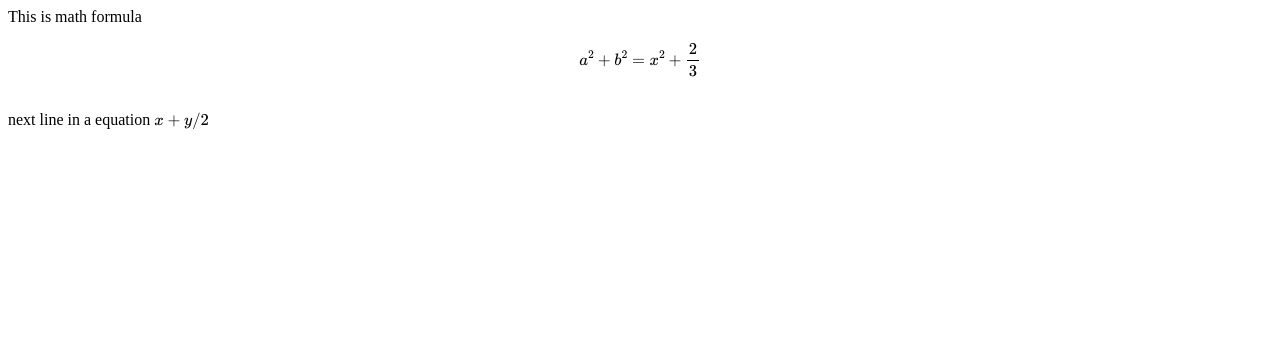
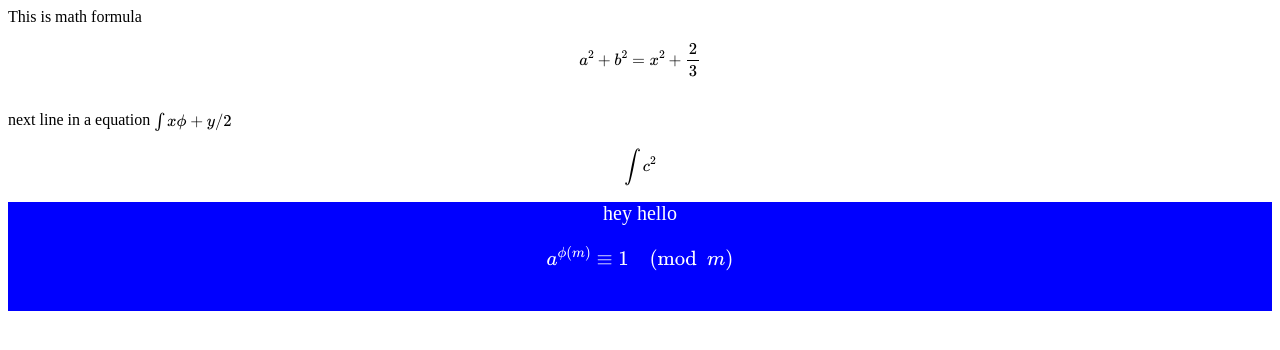
Before and after one commit to miyad/MathWeb, a plain HTML site: page index.html in a window 1280 px wide. Drawn offline with nearby package versions, Linux system fonts and the light colour scheme; some packages are replaced by stand-ins of ours.

Commit message:
mathjax(latex) with javascript programmable

```diff
--- a/index.html
+++ b/index.html
@@ -13,7 +13,25 @@
 <body>
     This is math formula $$a^2+b^2 = x^2 + \frac{2}{3}$$
     <br>
-    next line in a equation $x+y/2$
+    next line in a equation $\int x\phi+y/2$
+    \[
+        \int c^2
+    \]
+    <div class="term" id='n'>
+        hey hello
+    </div>
+    <style>
+        .term{
+            background-color:blue;
+            padding-bottom: 20px;
+        }
+        #n {
+           text-align: center;
+           color:white;
+           font-size: 20px;
+        }
+    </style>
+
 </body>
 <script type="text/x-mathjax-config">
     MathJax.Hub.Config({
@@ -22,5 +40,7 @@
         processEscapes: true
       }
     });
+    let a = document.getElementById('n');
+    a.appendChild(document.createTextNode("$$ a^{\\phi(m)} \\equiv 1\\pmod m $$"));
   </script>
 </html>
```
Also changed, not shown: second.html (added, +11 -0 lines).
